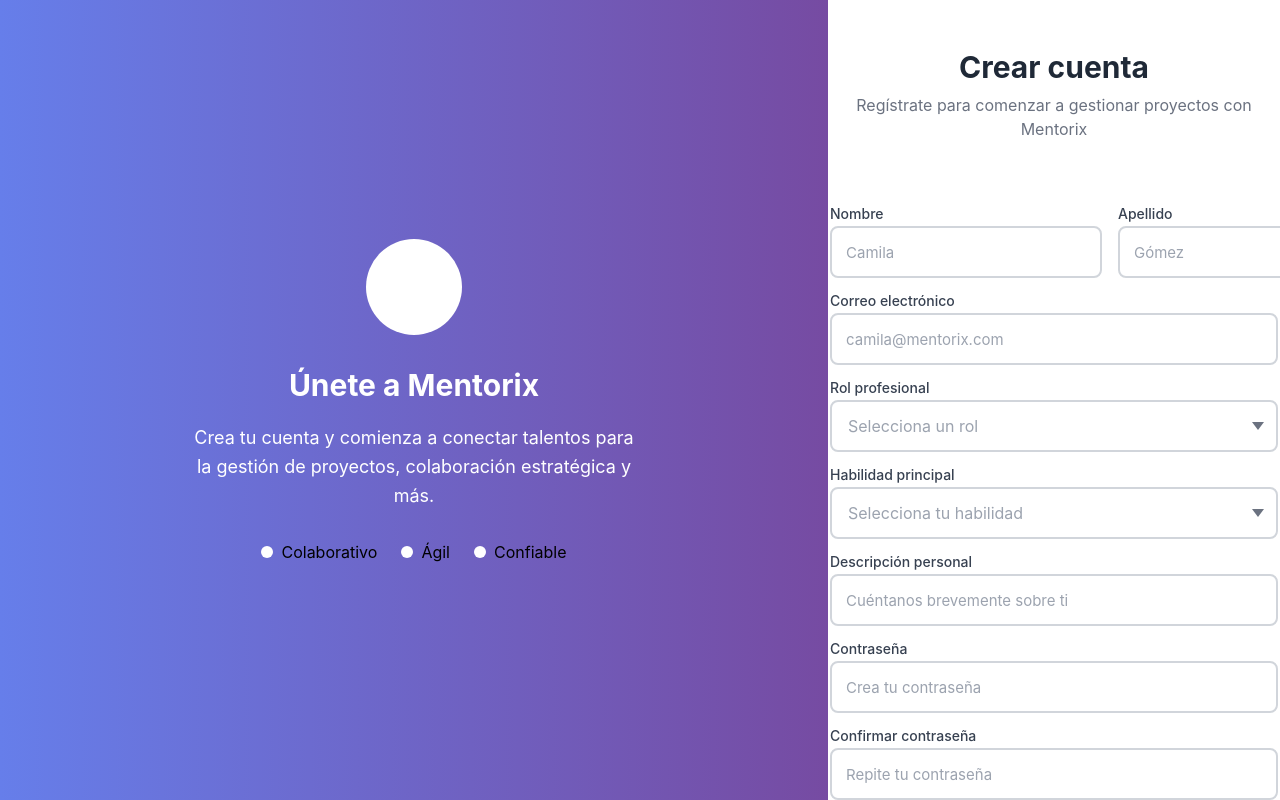
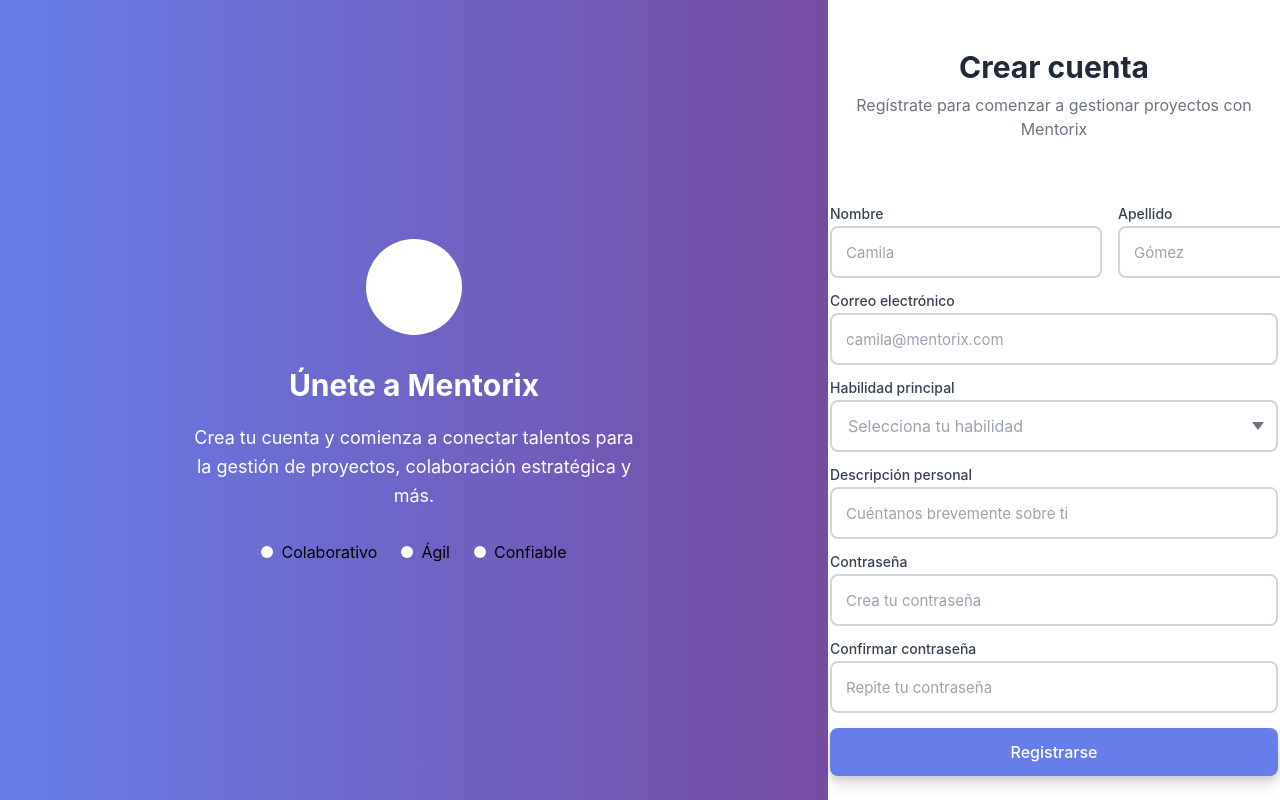
Before and after one commit to LDanic/mentorix-front, a React (Vite) app: page /signup in a window 1280 px wide. Built offline with nearby package versions, Linux system fonts and the light colour scheme.

Commit message:
cambio singup

```diff
--- a/src/components/SignupPage.jsx
+++ b/src/components/SignupPage.jsx
@@ -11,7 +11,6 @@
   const [email, setEmail] = useState("");
   const [password, setPassword] = useState("");
   const [confirmPassword, setConfirmPassword] = useState("");
-  const [rol, setRol] = useState("");
   const [skill, setSkill] = useState("");
   const [description, setDescription] = useState("");
   const [error, setError] = useState("");
@@ -21,10 +20,6 @@
 
     if (!firstName || !lastName || !email || !password || !confirmPassword || !skill || !description) {
       return setError("Todos los campos son obligatorios");
-    }
-
-    if (!rol) {
-      return setError("Debes seleccionar un rol");
     }
 
     if (password !== confirmPassword) {
@@ -41,7 +36,6 @@
       nombre: `${firstName} ${lastName}`,
       email,
       password,
-      rol,
       skill,
       description,
     };
@@ -93,19 +87,6 @@
             </div>
 
             <div className="input-group">
-              <label>Rol profesional</label>
-              <select value={rol} onChange={(e) => setRol(e.target.value)} className={`form-input ${rol === "" ? "placeholder" : ""}`}>
-                <option value="" disabled>Selecciona un rol</option>
-                <option value="Project Manager">Project Manager</option>
-                <option value="Coordinador de Proyecto">Coordinador de Proyecto</option>
-                <option value="Analista de Negocio">Analista de Negocio</option>
-                <option value="Consultor Externo">Consultor Externo</option>
-                <option value="Líder de Área">Líder de Área</option>
-                <option value="Asistente Administrativo">Asistente Administrativo</option>
-              </select>
-            </div>
-
-            <div className="input-group">
               <label>Habilidad principal</label>
               <select value={skill} onChange={(e) => setSkill(e.target.value)} className={`form-input ${skill === "" ? "placeholder" : ""}`}>
                 <option value="" disabled>Selecciona tu habilidad</option>
```
